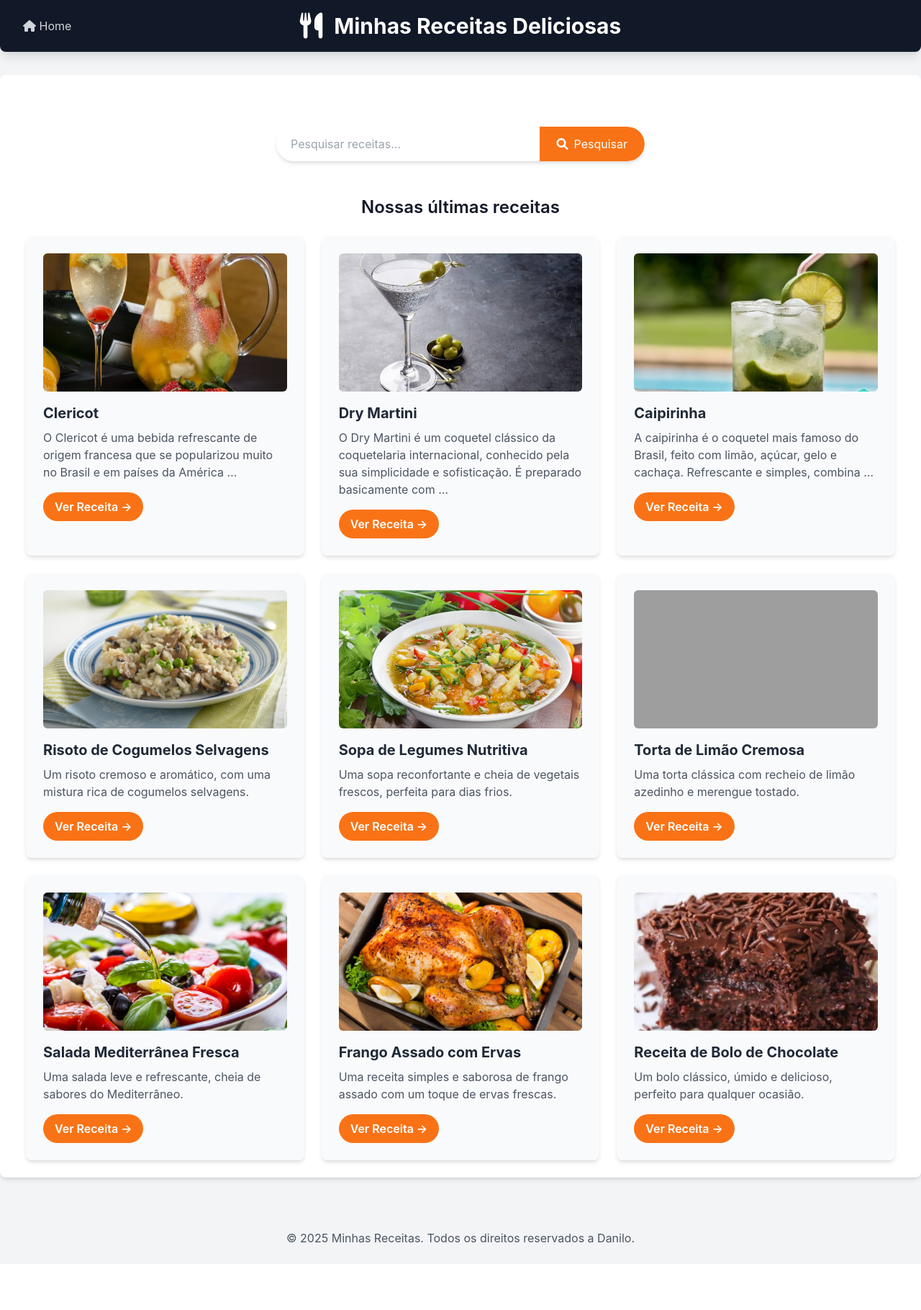
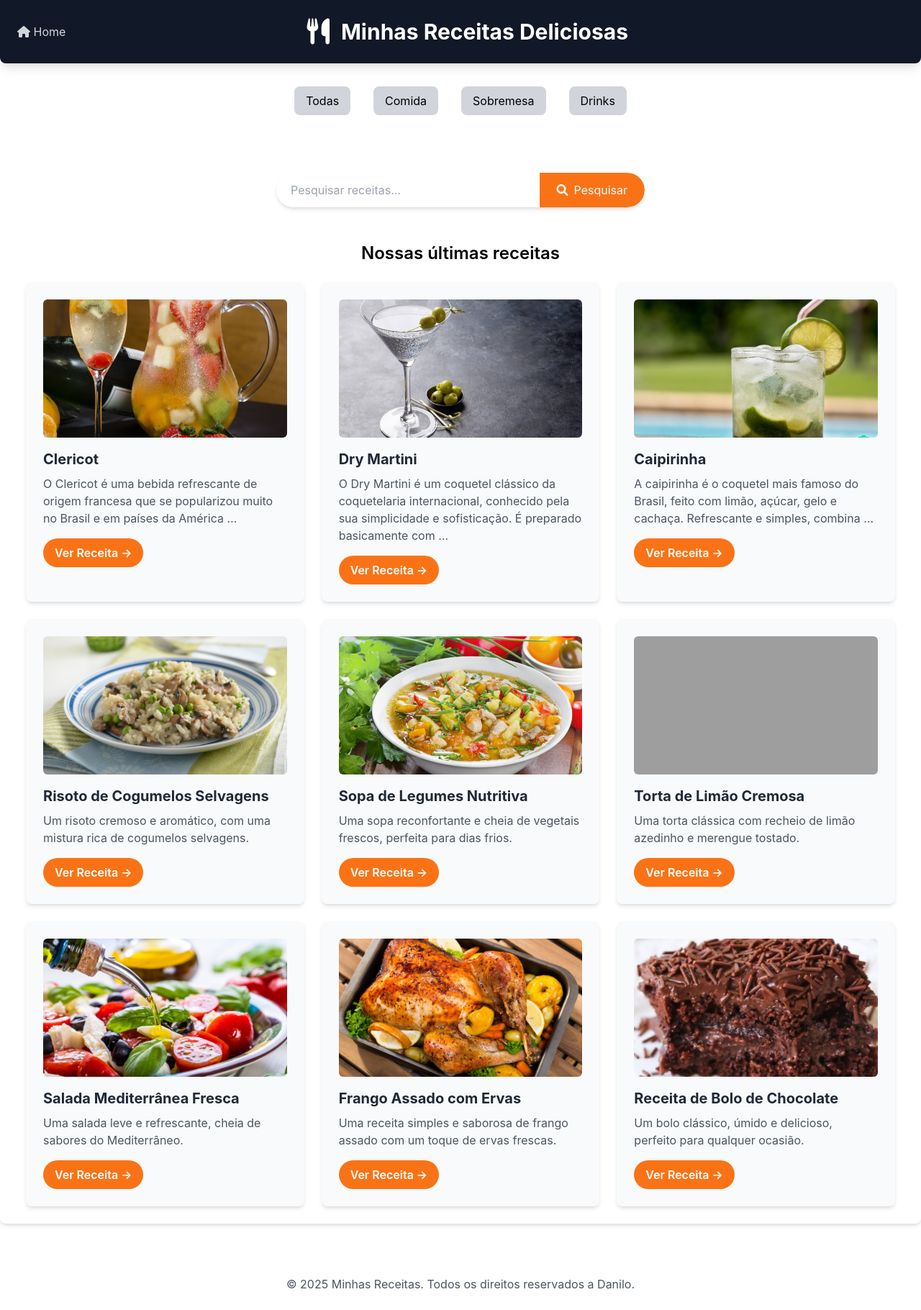
Before and after one commit to danilinhotj187/projeto2_receitas, a Django app: page /receitas/ in a window 1280 px wide. Shown: the whole page at 72% size. Before the commit the page ends 1727 px from the top, so only its background shows below. Run offline with Django 5.2, Linux system fonts and the light colour scheme; data comes from the database, SQL or seed files in the repository; both versions use the stored data as it was after the commit; some libraries are stand-ins or nearby versions; grey boxes are pictures that could not be loaded.

Commit message:
adicionando novas paginas drink, comida e sobremesa

```diff
--- a/projeto/urls.py
+++ b/projeto/urls.py
@@ -1,14 +1,27 @@
-# projeto/urls.py
+"""
+URL configuration for projeto project.
+
+The `urlpatterns` list routes URLs to views. For more information please see:
+    https://docs.djangoproject.com/en/5.2/topics/http/urls/
+Examples:
+Function views
+    1. Add an import:  from my_app import views
+    2. Add a URL to urlpatterns:  path('', views.home, name='home')
+Class-based views
+    1. Add an import:  from other_app.views import Home
+    2. Add a URL to urlpatterns:  path('', Home.as_view(), name='home')
+Including another URLconf
+    1. Import the include() function: from django.urls import include, path
+    2. Add a URL to urlpatterns:  path('blog/', include('blog.urls'))
+"""
 from django.contrib import admin
 from django.urls import path, include
-from django.conf import settings # <--- Importe settings
-from django.conf.urls.static import static # <--- Importe static
+from django.conf import settings
+from django.conf.urls.static import static
+
 urlpatterns = [
-path('admin/', admin.site.urls),
-path('receitas/', include('receitas.urls')),
+        path('admin/', admin.site.urls),
+        path('receitas/', include('receitas.urls')),
 ]
-# Configuração para servir arquivos de mídia (imagens, etc.) no modo de desenvolvimento
-# IMPORTANTE: Isso é APENAS para desenvolvimento. NÃO use em produção.
 if settings.DEBUG:
-    urlpatterns += static(settings.MEDIA_URL,
-document_root=settings.MEDIA_ROOT)
+        urlpatterns += static(settings.MEDIA_URL, document_root=settings.MEDIA_ROOT)
--- a/receitas/models.py
+++ b/receitas/models.py
@@ -1,22 +1,31 @@
-# receitas/models.py
 from django.db import models
 
 class Receita(models.Model):
-    title = models.CharField(max_length=200)
-    description = models.TextField()
-    ingredients = models.TextField()
-    instructions = models.TextField()
-    # Campo para a imagem da receita
-    # upload_to='receitas/images/' significa que as imagens serão salvas em media/receitas/images/
-    image = models.ImageField(upload_to='receitas/images/', blank=True,
-null=True)
+
+    CATEGORIAS = [
+    ('comida', 'Comida'),
+    ('sobremesa', 'Sobremesa'),
+    ('drink', 'Drink'),
+]
+
+    title = models.CharField("Título",max_length=200)
+    description = models.TextField("Descrição")
+    ingredients = models.TextField("Ingredientes")
+    instructions = models.TextField("Modo de Preparo")
+
+    #campo para imagem da receita
+
+    image = models.ImageField("Imagem",upload_to='receitas_images/', blank=True, null=True)
+
+    categoria = models.CharField("Categoria", max_length=20, choices=CATEGORIAS, default='comida')
+
     created_at = models.DateTimeField(auto_now_add=True)
+
     updated_at = models.DateTimeField(auto_now=True)
 
     def __str__(self):
         return self.title
-
     class Meta:
         verbose_name = "Receita"
         verbose_name_plural = "Receitas"
-        ordering = ['-created_at'] # Ordena as receitas pela data de criação (mais novas primeiro)
+        ordering = ['-created_at']# ordena as receitas pela data de criação, da mais recente para a mais antiga
--- a/receitas/templates/receitas/base.html
+++ b/receitas/templates/receitas/base.html
@@ -12,27 +12,86 @@
             font-family: 'Inter', sans-serif;
         }
     </style>
-</head>
-<body class="bg-gray-100 text-gray-900">
+<!--</head>
+<body class="bg-gray-100 text-gray-900">-->
 
-    <header class="bg-gray-900 text-white p-6 shadow-lg rounded-b-lg">
+   <!-- <header class="bg-gray-900 text-white p-6 shadow-lg rounded-b-lg">
         <div class="container mx-auto relative flex items-center justify-between">
-            <div class="absolute inset-0 flex items-center justify-center">
+            <div class="absolute inset-0 flex items-center justify-center"> -->
+
+           <!-- <header class="bg-gray-900 text-white p-6 shadow-lg rounded-b-lg flex items-center justify-center">
                 <div class="flex items-center">
                     <div class="text-4xl mr-4">
                         <i class="fas fa-utensils"></i>
                     </div>
                     <h1 class="text-3xl font-bold">Minhas Receitas Deliciosas</h1>
                 </div>
-            </div>
 
-            <nav class="relative z-10">
-                <a href="{% url 'home' %}" class="text-gray-300 hover:text-white mx-2">
+
+
+           <nav class="relative z-10 flex space-x-4">
+
+                <a href="{% url 'home' %}" class="text-gray-300 hover:text-white">
                     <i class="fa fa-home"></i> Home
                 </a>
             </nav>
+        </header> -->
+
+<header class="bg-gray-900 text-white p-6 shadow-lg rounded-b-lg">
+    <div class="flex items-center justify-between w-full">
+
+        <!-- Esquerda: Home -->
+        <nav>
+            <a href="{% url 'home' %}" class="text-gray-300 hover:text-white">
+                <i class="fa fa-home"></i> Home
+            </a>
+        </nav>
+
+        <!-- Centro: Ícone + Título -->
+        <div class="flex items-center">
+            <div class="text-4xl mr-4">
+                <i class="fas fa-utensils"></i>
+            </div>
+            <h1 class="text-3xl font-bold">Minhas Receitas Deliciosas</h1>
         </div>
-    </header>
+
+        <!-- Direita: vazio (pode usar no futuro) -->
+        <div class="w-12"></div>
+    </div>
+</header>
+
+    <nav class="flex justify-center space-x-8 mt-8">
+
+
+    <!-- Todas -->
+        <a href="{% url 'home' %}"
+         class="bg-gray-300 text-black px-4 py-2 rounded-lg hover:bg-orange-500 hover:text-white transition-colors duration-200">
+        Todas
+         </a>
+
+    <!-- Comida -->
+         <a href="{% url 'home' %}?categoria=comida"
+         class="bg-gray-300 text-black px-4 py-2 rounded-lg hover:bg-orange-500 hover:text-white transition-colors duration-200">
+        Comida
+        </a>
+
+    <!-- Sobremesa -->
+        <a href="{% url 'home' %}?categoria=sobremesa"
+         class="bg-gray-300 text-black px-4 py-2 rounded-lg hover:bg-orange-500 hover:text-white transition-colors duration-200">
+        Sobremesa
+        </a>
+
+    <!-- Drinks -->
+        <a href="{% url 'home' %}?categoria=drink"
+         class="bg-gray-300 text-black px-4 py-2 rounded-lg hover:bg-orange-500 hover:text-white transition-colors duration-200">
+        Drinks
+        </a>
+
+               <!-- <a href="{% url 'home' %}?categoria=comida" class="text-black hover:text-gray-700">Comida</a>
+                <a href="{% url 'home' %}?categoria=sobremesa" class="text-black hover:text-gray-700">Sobremesa</a>
+                <a href="{% url 'home' %}?categoria=drink" class="text-black hover:text-gray-700">Drinks</a>-->
+    </nav>
+
 
     <main class="container mx-auto p-6 mt-8 bg-white rounded-lg shadow-md">
         {% block content %}{% endblock %}
--- a/receitas/templates/receitas/home.html
+++ b/receitas/templates/receitas/home.html
@@ -5,7 +5,7 @@
 {% block content %}
 
 <!-- Seção de pesquisa -->
- <section class="container mx-auto mt-8 p-4 flex justify-center">
+ <section class="container mx-auto mt-2 p-4 flex justify-center">
     <form method="get" action="{% url 'pesquisar_receitas' %}" class="w-full max-w-lg flex bg-white rounded-full shadow-md overflow-hidden">
         <input
             type="text"
--- a/receitas/views.py
+++ b/receitas/views.py
@@ -1,23 +1,38 @@
- # receitas/views.py
-from django.shortcuts import render, get_object_or_404 # Importe
-from .models import Receita # <--- Importe o seu modelo Receita
+# receitas/views.py
+from django.shortcuts import render, get_object_or_404
+from .models import Receita
 
-# Esta é a view que já existe para a página inicial
 def home(request):
-    receitas = Receita.objects.all()
-    return render(request, 'receitas/home.html',{'receitas': receitas})
+        # Obtém uma categoria do parâmetro da URL (ex: /?categoria=drink)
+        categoria_slug = request.GET.get('categoria')
 
-# Nova view para exibir os detalhes de uma receita específica
-def receita_detail(request, id): # 'id' é o parâmetro que vem da URL
-    # Busca a receita no banco de dados usando o ID fornecido.
-    # Se a receita não for encontrada, ele automaticamente levanta um erro Http404.
-    receita = get_object_or_404(Receita, pk=id)
-    return render(request, 'receitas/receita_detail.html', {'receita': receita})
+        categorias_choices = [choice[0] for choice in Receita.CATEGORIAS]
+
+        if categoria_slug:
+        #Se uma categoria for selecionada, filtra as receitas
+            receitas = Receita.objects.filter(categoria=categoria_slug)
+        # Passa a categoria selecionada para o template, útil para destacar o limk do menu
+            categoria_selecionada = categoria_slug
+
+        else:
+            receitas = Receita.objects.all()
+            categoria_selecionada = None
+
+        return render(request, 'receitas/home.html', {
+            'receitas': receitas,
+            'categorias': categorias_choices,
+            'categoria_selecionada': categoria_selecionada,})
+# Você pode passar 'pesquis' aqui também se quiser unificar tudo
+
+def receita_detail(request, id):
+    # Busca a receita pelo ID ou retorna um erro 404 se não existir
+        receita=get_object_or_404(Receita, pk=id)
+        return render(request, 'receitas/receita_detail.html', {'receita': receita})
 
 def pesquisar_receitas(request):
-    query = request.GET.get('q''')  # pega o que foi digitado no campo de busca
-    resultados = []
-    if query:
-# filtra receitas que contenham o termo no nome (sem case-sensitive)
-     resultados = Receita.objects.filter(title__icontains=query)
-    return render(request,'receitas/pesquisa.html', {'query': query,'resultados': resultados})
+        query=request.GET.get('q','') # Pega o termo digitado na busca
+        resultados=[]
+        if query:
+    #Busca receitas cujo título contenha o termo (case-insensitive)
+            resultados=Receita.objects.filter(title__icontains=query)
+            return render(request, 'receitas/pesquisa.html', {'resultados': resultados, 'query': query})
```
Also changed, not shown: receitas/admin.py (+17 -3 lines), receitas/templates/receitas/comida.html (added, +17 -0 lines), receitas/templates/receitas/drink.html (added, +17 -0 lines), receitas/templates/receitas/sobremesa.html (added, +18 -0 lines), db.sqlite3, media/receitas_images/caipirinha_tradicional_brasileira.jpg (added), media/receitas_images/clericot.jpeg (added), media/receitas_images/dry-martini.jpg (added), receitas/migrations/0002_receita_categoria_alter_receita_description_and_more.py (added).
